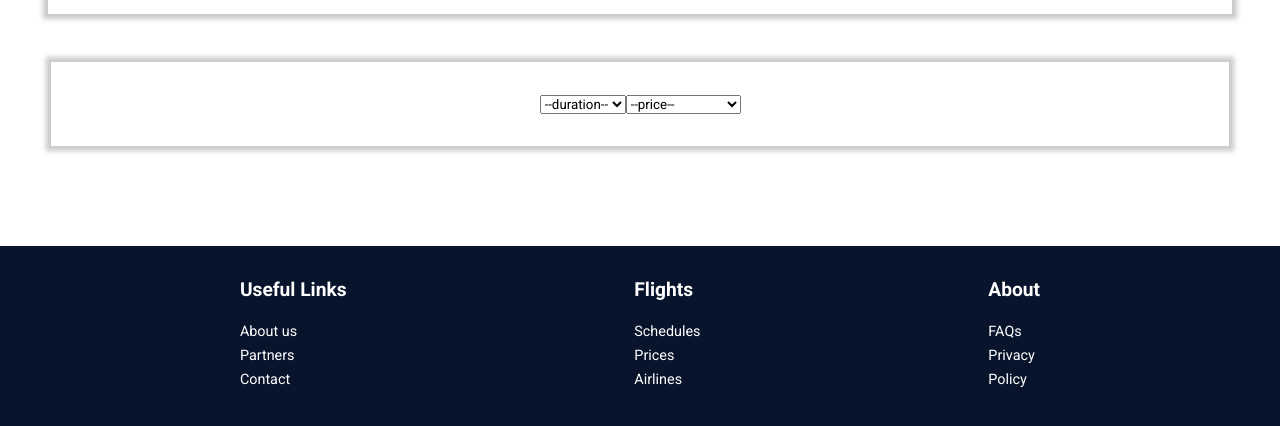
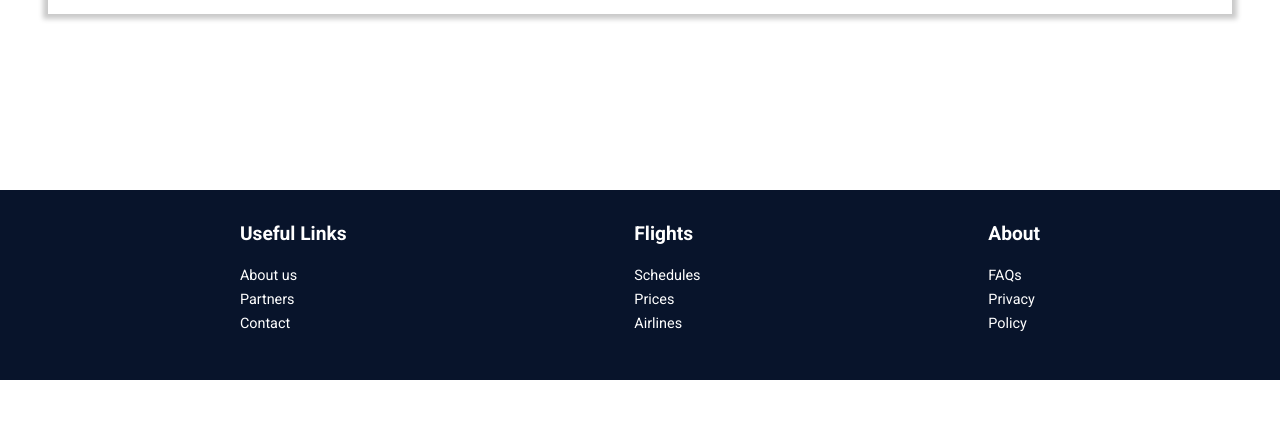
Before and after one commit to mhdalihoria/flight-prj, a Next.js app: page / in a window 1280 px wide. Shown: the part 420-846 px from the top of the page. After the commit the page ends 800 px from the top, so only its background shows below. Built offline with nearby package versions, Linux system fonts and the light colour scheme.

Commit message:
Finishing project

```diff
--- a/components/Results.js
+++ b/components/Results.js
@@ -48,11 +48,9 @@ export default function Results() {
           return p1.price < p2.price ? start : p1.price > p2.price ? end : 0;
         });
       });
-      setPriceFilter(null)
-
+      setPriceFilter(null);
     }
     if (priceFilter === null && durationFilter !== null) {
-
       setFilteredItems(() => {
         return filteredItems?.sort((p1, p2) => {
           const start = durationFilter === "shortest" ? -1 : 1;
@@ -63,59 +61,38 @@ export default function Results() {
             ? end
             : 0;
         });
-      })
-      setDurationFilter(null)
+      });
+      setDurationFilter(null);
     }
   }, [priceFilter, durationFilter, filteredItems]);
 
   console.log(priceFilter);
-
-  // useEffect(() => {
-  // function displayElements() {
-  //   if (priceFilter === null && durationFilter === null) {
-  //     return setFilteredItems(filteredItems.map((item, index) => {
-  //       return <ResultItem key={index} {...item} />;
-  //     }))
-  //   }
-  //   if (priceFilter !== null && durationFilter === null) {
-  //     return setFilteredItems(sortedByPrice.map((item, index) => {
-  //       return <ResultItem key={index} {...item} />;
-  //     }))
-  //   }
-  //   if (priceFilter === null && durationFilter !== null) {
-  //     return setFilteredItems(sortedByDuration.map((item, index) => {
-  //       return <ResultItem key={index} {...item} />;
-  //     }))
-  //   }
-  // }
-
-  // displayElements()
-  // }, [durationFilter, priceFilter, filteredItems])
-
-  //   // if (priceFilter !== null && durationFilter !== null) {
-  //   //   return sortedByBoth;
-  //   // }
-  // }
 
   const filteredElements = filteredItems?.map((item, index) => {
     return <ResultItem key={index} {...item} />;
   });
 
   return (
-    <div className="results-container">
+    <>
+      {search !== undefined && (
+        <div>
           <div className="results-filter">
             <select onChange={(e) => setDurationFilter(e.target.value)}>
-          <option value={null}>--duration--</option>
+              <option value={null} hidden selected>--duration--</option>
               <option value={"shortest"}>shortest</option>
               <option value={"longest"}>longest</option>
             </select>
             <select onChange={(e) => setPriceFilter(e.target.value)}>
-          <option value={null}>--price--</option>
+              <option value={null} hidden selected>--price--</option>
               <option value={"cheapest"}>Cheapest</option>
               <option value={"expensive"}>Most expensive</option>
             </select>
         </div>
-      {search !== undefined && filteredElements}
+            <div className="results-container">
+          {filteredElements}
           </div>
+        </div>
+      )}
+    </>
   );
 }
--- a/styles/globals.css
+++ b/styles/globals.css
@@ -129,10 +129,31 @@ body {
   flex-wrap: wrap;
   justify-content: space-evenly;
   box-shadow: 0px 0px 5px 5px rgba(0, 0, 0, 0.21);
+  border: 2px solid #1d4185;
   max-width: 92%;
   padding: 2rem 0;
   margin: auto;
   margin-bottom: 100px;
+}
+
+.results-filter {
+  max-width: 200px;
+  margin: auto;
+  padding: 1em;
+  padding-top: .6em;
+  display: flex;
+  justify-content: space-between;
+  flex-wrap: wrap;
+  background: #1d4185;
+  border-radius: 5px;
+}
+
+.results-filter select {
+  border: none;
+  border-radius: 5px;
+  font-size: .7rem;
+  margin-top: .6em;
+  padding: .5em ;
 }
 
 .result-item-container {
@@ -245,6 +266,16 @@ footer div ul li:hover {
     padding: 10px 25px;
   }
 
+  .results-filter {
+    max-width: 300px;
+  }
+
+  .results-filter select {
+    font-size: .8rem;
+    padding: .5em 1em;
+  }
+
+
   .results-container {
     transform: translateY(0px);
   }
```
Lines whose indentation alone changed are shown as unchanged.
